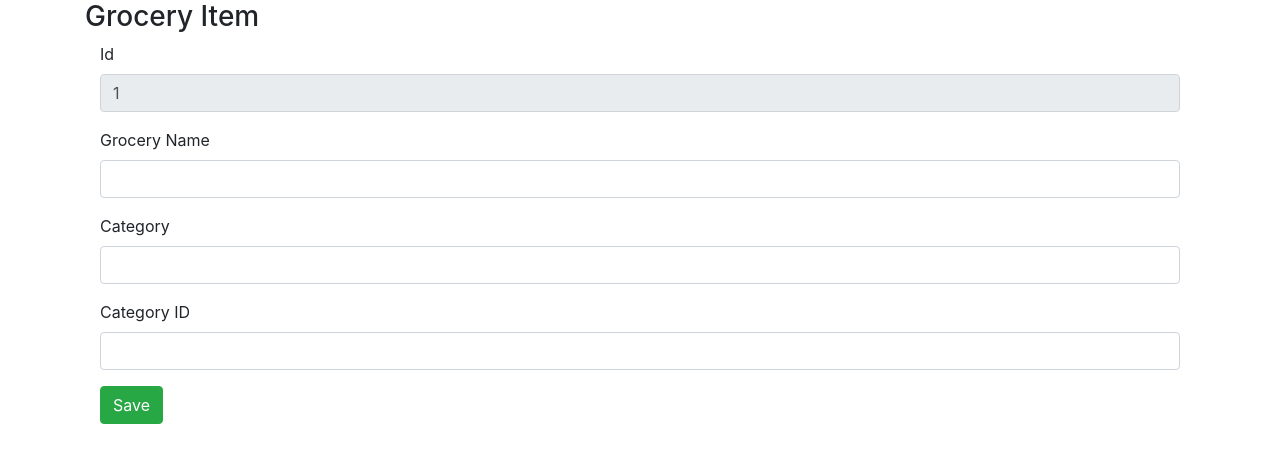
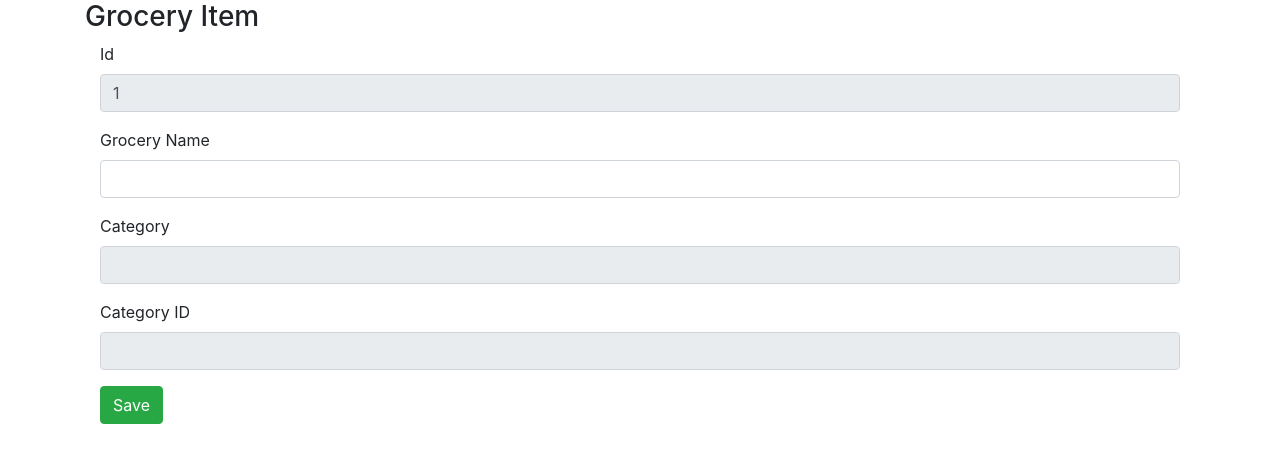
Before and after one commit to MananS77/grocery-helper-ui, a React (Create React App) app: page /item/1 in a window 1280 px wide. Shown: the top 462 px of the page. Built offline with nearby package versions, Linux system fonts and the light colour scheme; no server answers.

Commit message:
Disabling Category in Item Update Page

```diff
--- a/src/component/Item.jsx
+++ b/src/component/Item.jsx
@@ -108,11 +108,11 @@ class Item extends Component {
                                     </fieldset>
                                     <fieldset className="form-group">
                                         <label>Category</label>
-                                        <Field className="form-control" type="text" name="category[1]" />
+                                        <Field className="form-control" type="text" name="category[1]" disabled/>
                                     </fieldset>
                                     <fieldset className="form-group">
                                         <label>Category ID</label>
-                                        <Field className="form-control" type="text" name="category[0]" />
+                                        <Field className="form-control" type="text" name="category[0]" disabled/>
                                     </fieldset>
                                     <button className="btn btn-success" type="submit">Save</button>
                                 </Form>
```
Also changed, not shown: 1 other file (tests, documents, lock files or other folders).
